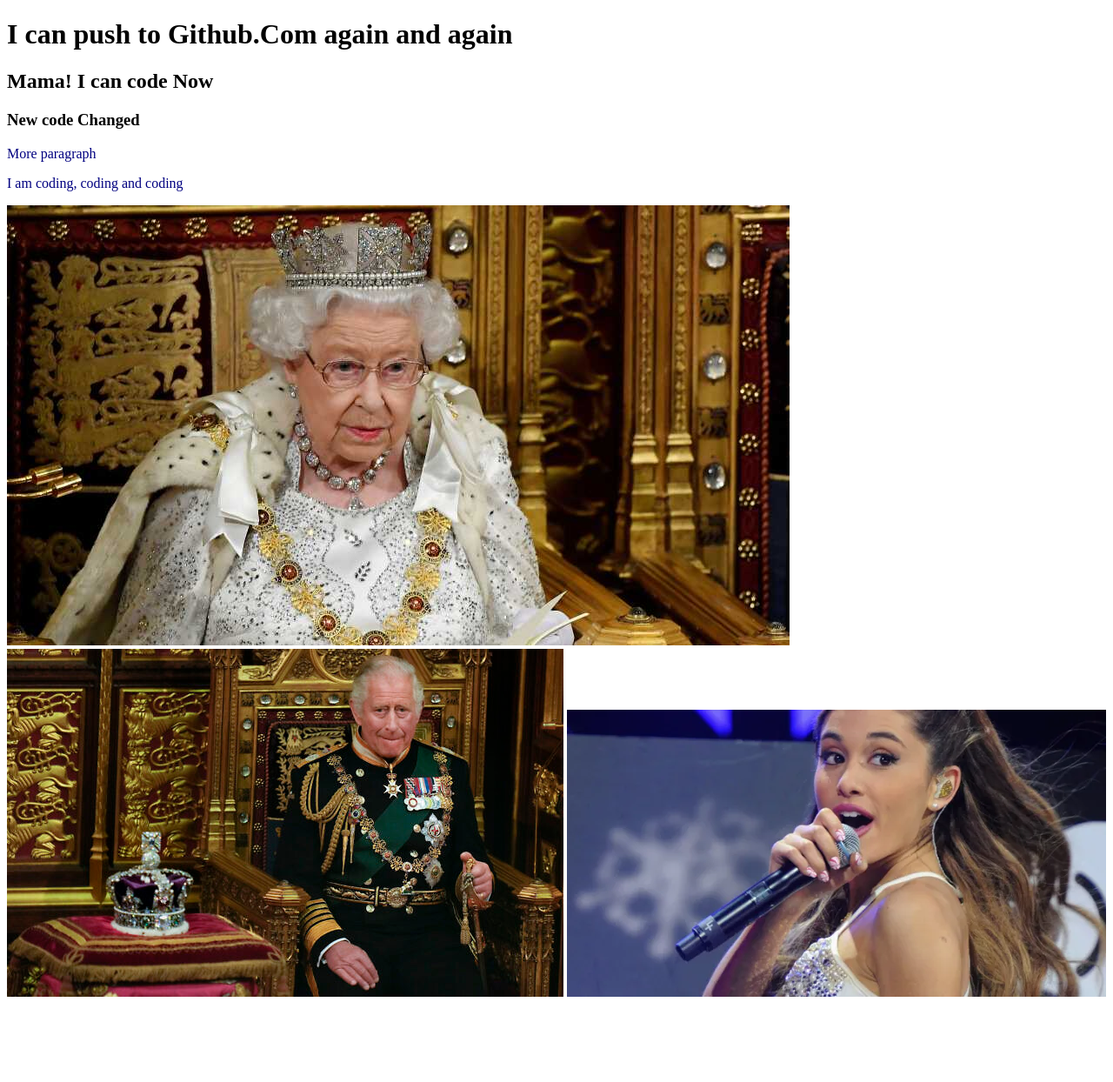
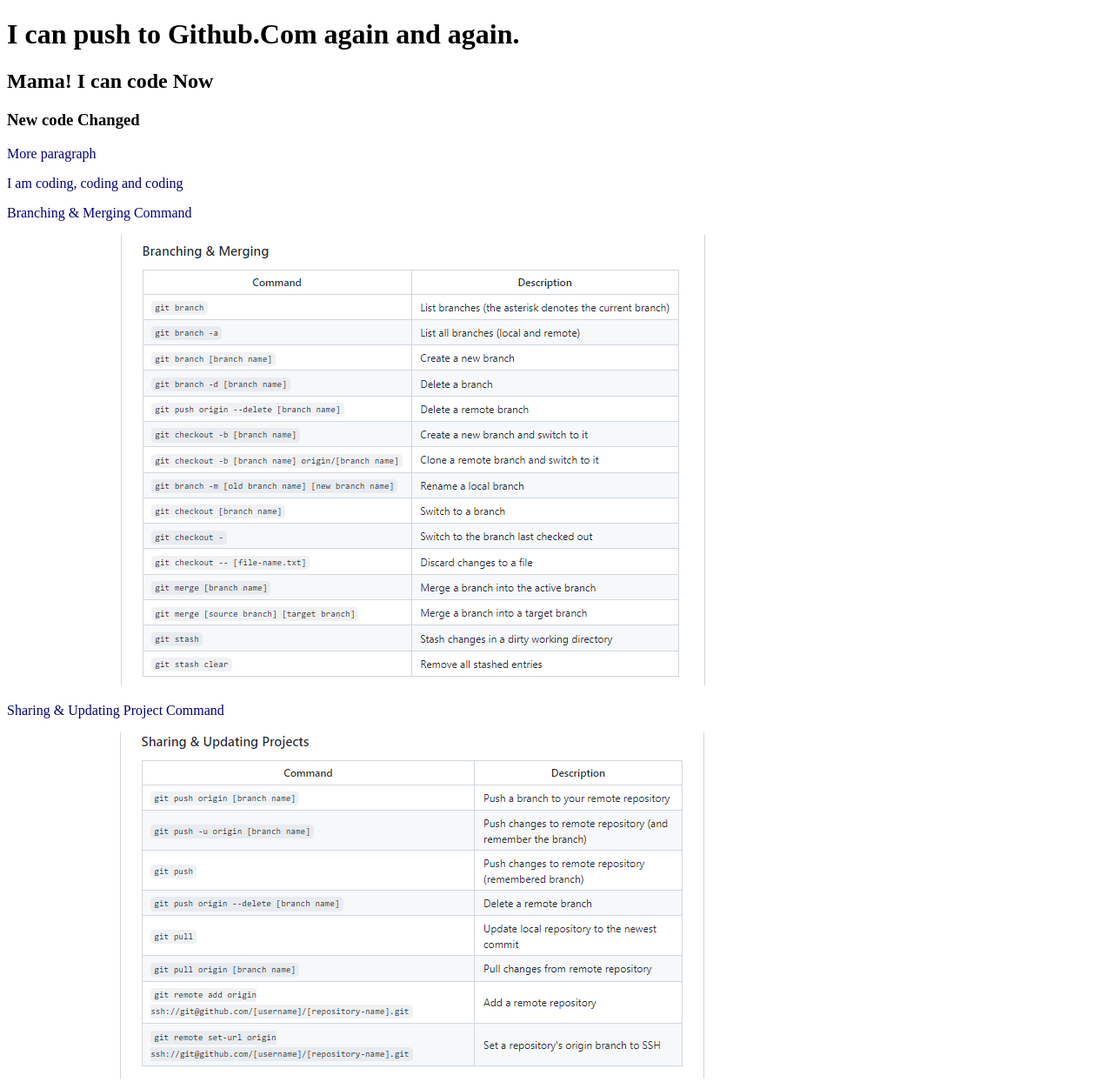
Before and after one commit to SATalukder/santon-first-repo, a plain HTML site: page index.html in a window 1280 px wide. Shown: the top 1244 px of the page at 87% size. Before the commit the page ends 1158 px from the top, so only its background shows below. Drawn offline with Linux system fonts and the light colour scheme.

Commit message:
updating command

```diff
--- a/index.html
+++ b/index.html
@@ -10,15 +10,19 @@
 </head>
 
 <body>
-    <h1>I can push to Github.Com again and again</h1>
+    <h1>I can push to Github.Com again and again.</h1>
     <h2>Mama! I can code Now</h2>
     <h3>New code Changed</h3>
     <p>More paragraph</p>
     <p>I am coding, coding and coding</p>
-
+    <p>Branching & Merging Command</p>
+    <img src="branches_and_margin.PNG" alt="branches_and_margin_command">
+    <p>Sharing & Updating Project Command</p>
+    <img src="sharing_and_updating.PNG" alt="sharing_and_updating">
     <img src="grandma/rani_elijabeth.jpg" alt="rani_elijabeth">
     <img src="grandma/son/king_charls.jpg" alt="king_charls">
     <img src="grandma/Singer-Ariana-Grande.png" alt="Singer-Ariana-Grande">
+
 </body>
 
 </html>
```
Also changed, not shown: branches_and_margin.PNG (added), sharing_and_updating.PNG (added).
